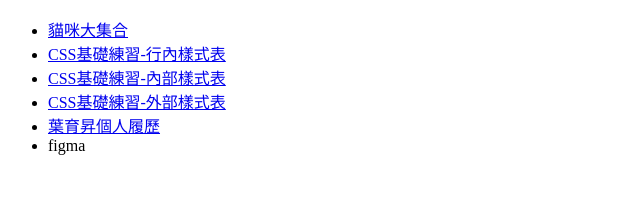
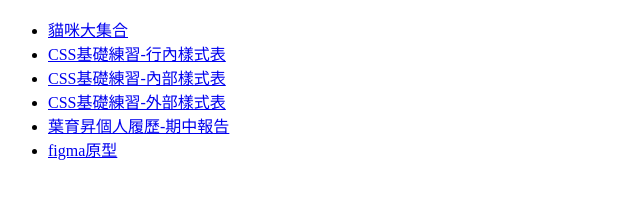
Before and after one commit to yeyusheng1204/120, a plain HTML site: page index.html in a window 1280 px wide. Shown: the part 127-326 px from the top of the page, without its empty margins (0-640 px from the left). Drawn offline with Linux system fonts and the light colour scheme.

Commit message:
20220504

```diff
--- a/index.html
+++ b/index.html
@@ -14,8 +14,8 @@
         <li><a href="inline.html">CSS基礎練習-行內樣式表</a></li>
         <li><a href="internal.html">CSS基礎練習-內部樣式表</a></li>
         <li><a href="external.html">CSS基礎練習-外部樣式表</a></li>
-        <li><a href="resume.html">葉育昇個人履歷</a></li>
-        <li><a herf="https://www.figma.com/proto/QFu3OxT43Oql0iEZW9hpVm/Untitled?node-id=2%3A2&scaling=min-zoom&page-id=0%3A1">figma</a></li>
+        <li><a href="resume.html">葉育昇個人履歷-期中報告</a></li>
+        <li><a href="https://www.figma.com/proto/QFu3OxT43Oql0iEZW9hpVm/Untitled?node-id=2%3A2&scaling=min-zoom&page-id=0%3A1">figma原型</a></li>
     </ul>
 </body>
 </html>
```
